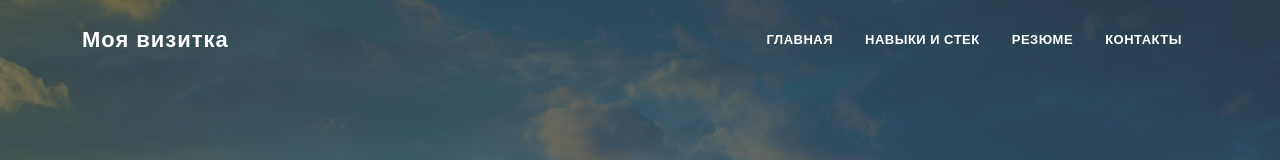
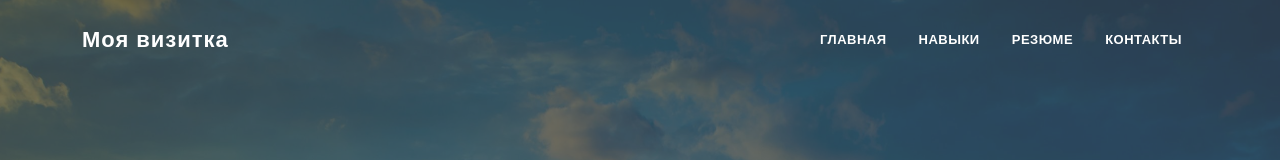
Before and after one commit to Nurlan-QA/nurlan-qa.github.io, a plain HTML site: page index.html in a window 1280 px wide. Shown: the top 160 px of the page. Drawn offline with nearby package versions, Linux system fonts and the light colour scheme.

Commit message:
Убрал стэк

```diff
--- a/index.html
+++ b/index.html
@@ -50,7 +50,7 @@
                     <a class="nav-link active" href="#home">Главная</a>
                 </li><!--end nav item-->
                 <li class="nav-item">
-                    <a class="nav-link" href="#services">Навыки и стек</a>
+                    <a class="nav-link" href="#services">Навыки</a>
                 </li><!--end nav item-->
                 <li class="nav-item">
                     <a class="nav-link" href="images/111.pdf">Резюме</a>
```
